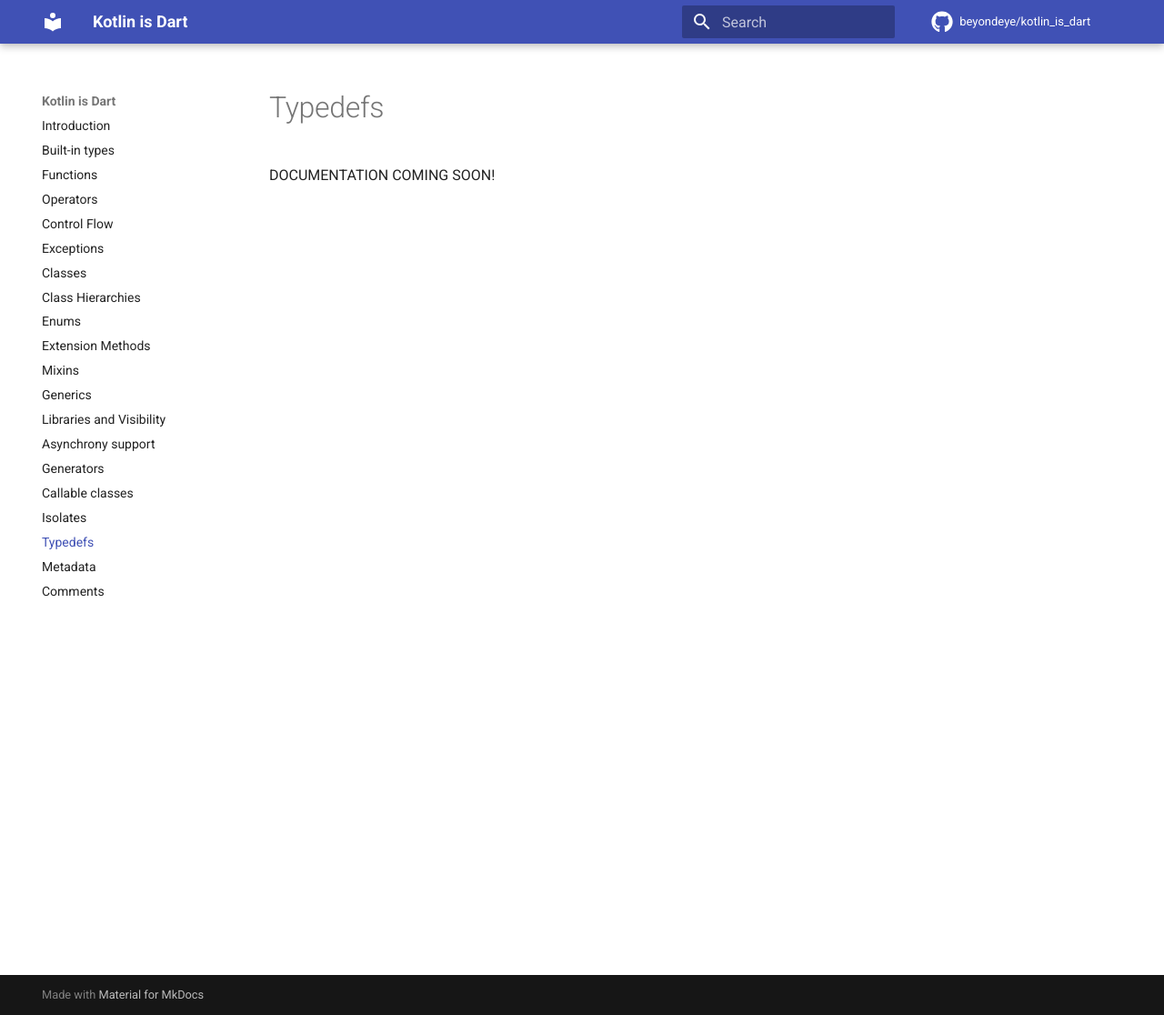
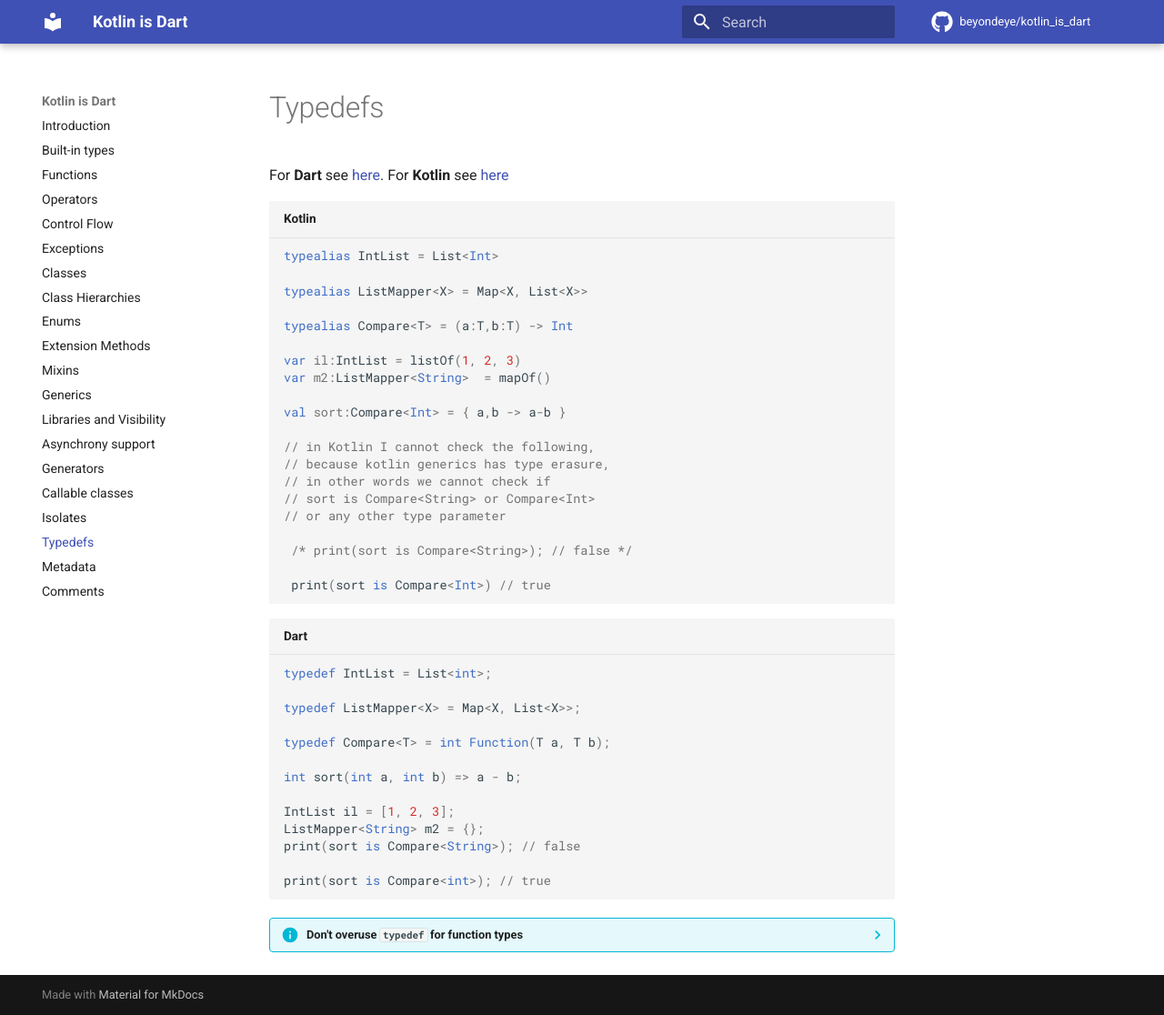
Before and after one commit to beyondeye/kotlin_is_dart, an MkDocs documentation site: the page built from docs/s14_typedefs.md, in a window 1280 px wide and 1116 px high. Shown: the whole window at 91% size. Built offline with MkDocs 1.6.1 and Material for MkDocs 9.7.7, drawn with Linux system fonts in a browser that asks for light colours; comment, search, counter and statistics services are not loaded.

Commit message:
completed section on typedefs

````diff
--- a/docs/s14_typedefs.md
+++ b/docs/s14_typedefs.md
@@ -1,2 +1,46 @@
 # Typedefs
-DOCUMENTATION COMING SOON!
+For **Dart** see [here](https://dart.dev/guides/language/language-tour#typedefs). For **Kotlin** see [here](https://kotlinlang.org/docs/type-aliases.html)
+
+```kotlin title="Kotlin"
+typealias IntList = List<Int>
+
+typealias ListMapper<X> = Map<X, List<X>>
+
+typealias Compare<T> = (a:T,b:T) -> Int
+
+var il:IntList = listOf(1, 2, 3)
+var m2:ListMapper<String>  = mapOf()
+
+val sort:Compare<Int> = { a,b -> a-b }
+
+// in Kotlin I cannot check the following,
+// because kotlin generics has type erasure,
+// in other words we cannot check if
+// sort is Compare<String> or Compare<Int>
+// or any other type parameter
+
+ /* print(sort is Compare<String>); // false */
+
+ print(sort is Compare<Int>) // true
+
+```
+
+```dart title="Dart"
+typedef IntList = List<int>;
+
+typedef ListMapper<X> = Map<X, List<X>>;
+
+typedef Compare<T> = int Function(T a, T b);
+
+int sort(int a, int b) => a - b;
+
+IntList il = [1, 2, 3];
+ListMapper<String> m2 = {};
+print(sort is Compare<String>); // false
+
+print(sort is Compare<int>); // true
+```
+
+??? info "Don't overuse ``typedef`` for function types"
+    in **Dart** 1.0 if you wanted to use a function type for a field, variable, or generic type argument, you had to first define a typedef for it.
+    From [Dart 2.0 this is no more required](https://dart.dev/guides/language/effective-dart/design#prefer-inline-function-types-over-typedefs)
````
